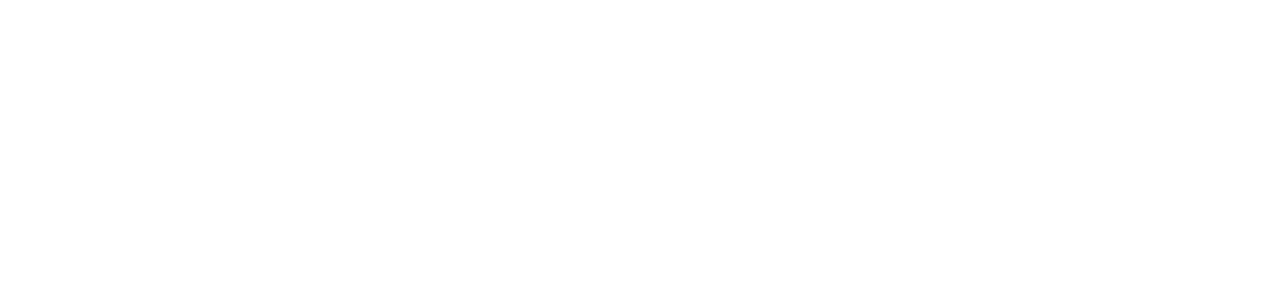
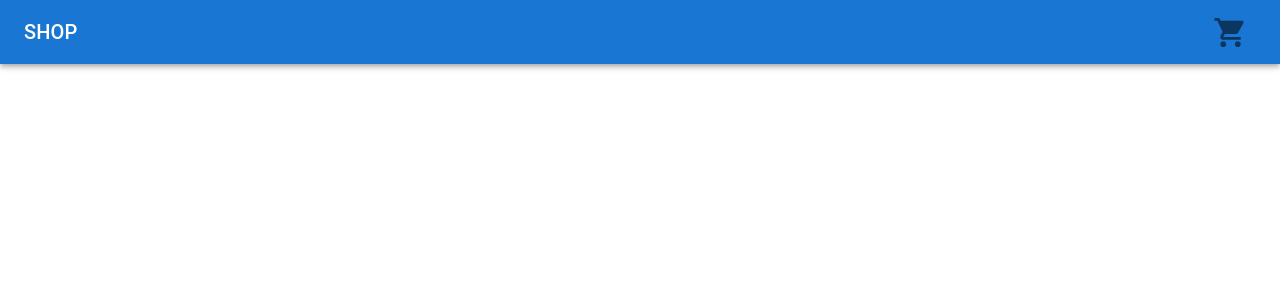
Before and after one commit to DmitryKhiliuk/shop, a React (Create React App) app: page / in a window 1280 px wide. Shown: the top 300 px of the page. Built offline with nearby package versions, Linux system fonts and the light colour scheme.

Commit message:
skeleton, store

```diff
--- a/src/App.css
+++ /dev/null
@@ -1,3 +0,0 @@
-.App {
-  text-align: center;
-}
--- a/src/App.tsx
+++ /dev/null
@@ -1,12 +0,0 @@
-import React from 'react';
-import './App.css';
-
-function App() {
-  return (
-    <div className="App">
-
-    </div>
-  );
-}
-
-export default App;
--- /dev/null
+++ b/src/App/App.tsx
@@ -0,0 +1,24 @@
+import React from 'react';
+import './App.css';
+import {Route, Routes} from "react-router-dom";
+import {MainPage} from "../Features/MainPage/MainPage";
+import {ShoppingCart} from "../Features/ShoppingCart/ShoppingCart";
+import {Header} from "../Components/Header";
+
+
+
+function App() {
+
+
+  return (
+    <div className="App">
+        <Header/>
+        <Routes>
+          <Route path={'/'} element={<MainPage/>}/>
+          <Route path={'/cart'} element={<ShoppingCart/>}/>
+        </Routes>
+    </div>
+  );
+}
+
+export default App;
--- /dev/null
+++ b/src/Components/Header.tsx
@@ -0,0 +1,38 @@
+import * as React from 'react';
+import AppBar from '@mui/material/AppBar';
+import Box from '@mui/material/Box';
+import Toolbar from '@mui/material/Toolbar';
+import Typography from '@mui/material/Typography';
+import Badge, { BadgeProps } from '@mui/material/Badge';
+import { styled } from '@mui/material/styles';
+import IconButton from '@mui/material/IconButton';
+import ShoppingCartIcon from '@mui/icons-material/ShoppingCart';
+
+
+export const Header = () => {
+
+    const StyledBadge = styled(Badge)<BadgeProps>(({ theme }) => ({
+        '& .MuiBadge-badge': {
+            right: -3,
+            top: 13,
+            border: `2px solid ${theme.palette.background.paper}`,
+            padding: '0 4px',
+        },
+    }));
+    return (
+        <Box sx={{ flexGrow: 1 }}>
+            <AppBar position="static">
+                <Toolbar>
+                    <Typography variant="h6" component="div" sx={{ flexGrow: 1 }}>
+                        SHOP
+                    </Typography>
+                    <IconButton aria-label="cart">
+                    <StyledBadge badgeContent={0} max={9999} color="secondary">
+                        <ShoppingCartIcon fontSize={'large'} color={'inherit'}/>
+                    </StyledBadge>
+                </IconButton>
+                </Toolbar>
+            </AppBar>
+        </Box>
+    );
+}
--- /dev/null
+++ b/src/Features/MainPage/MainPage.tsx
@@ -0,0 +1,10 @@
+import React from 'react';
+import {ProductItem} from "./ProductItem";
+
+export const MainPage = () => {
+    return (
+        <div>
+            <ProductItem/>
+        </div>
+    );
+};
--- /dev/null
+++ b/src/Features/MainPage/ProductItem.tsx
@@ -0,0 +1,9 @@
+import React from 'react';
+
+export const ProductItem = () => {
+    return (
+        <div>
+
+        </div>
+    );
+};
--- /dev/null
+++ b/src/Features/ShoppingCart/ShoppingCart.tsx
@@ -0,0 +1,9 @@
+import React from 'react';
+
+export const ShoppingCart = () => {
+    return (
+        <div>
+
+        </div>
+    );
+};
--- a/src/index.tsx
+++ b/src/index.tsx
@@ -1,16 +1,104 @@
-import React from 'react';
+import React, {createContext} from 'react';
 import ReactDOM from 'react-dom/client';
 import './index.css';
-import App from './App';
+import App from './App/App';
 import reportWebVitals from './reportWebVitals';
+import { initializeApp } from "firebase/app";
+import 'firebase/auth'
+import 'firebase/database'
+import 'firebase/storage'
+import 'firebase/messaging'
+import { getFirestore, collection, getDocs, doc , setDoc } from 'firebase/firestore/lite';
+import { getDatabase, ref, set, child, get, onValue, } from "firebase/database";
+import {HashRouter} from "react-router-dom";
+
+const firebaseConfig = {
+    apiKey: "AIzaSyCIuR9mkIDZZRCx5efJWAxs-nF6i2jRhK8",
+    authDomain: "test-shop-e279d.firebaseapp.com",
+    projectId: "test-shop-e279d",
+    storageBucket: "test-shop-e279d.appspot.com",
+    messagingSenderId: "964068195360",
+    appId: "1:964068195360:web:21a2f8a6fc029cc14d9045",
+    measurementId: "G-XXMHLZ9VSR"
+};
+
+/*const app = initializeApp(firebaseConfig);
+const db:any = getFirestore(app);
+const database = getDatabase(app);
+
+const citiesRef = collection(db, "cities");
+async function setCities() {
+    await setDoc(doc(citiesRef, "SF"), {
+        name: "San Francisco", state: "CA", country: "USA",
+        capital: false, population: 860000,
+        regions: ["west_coast", "norcal"] });
+    await setDoc(doc(citiesRef, "LA"), {
+        name: "Los Angeles", state: "CA", country: "USA",
+        capital: false, population: 3900000,
+        regions: ["west_coast", "socal"] });
+    await setDoc(doc(citiesRef, "DC"), {
+        name: "Washington, D.C.", state: null, country: "USA",
+        capital: true, population: 680000,
+        regions: ["east_coast"] });
+    await setDoc(doc(citiesRef, "TOK"), {
+        name: "Tokyo", state: null, country: "Japan",
+        capital: true, population: 9000000,
+        regions: ["kanto", "honshu"] });
+    await setDoc(doc(citiesRef, "BJ"), {
+        name: "Beijing", state: null, country: "China",
+        capital: true, population: 21500000,
+        regions: ["jingjinji", "hebei"] });
+}
+
+async function getCities() {
+    const citiesCol = collection(db, 'cities');
+    const citySnapshot = await getDocs(citiesCol);
+    const cityList = citySnapshot.docs.map(doc => doc.data());
+    return cityList;
+}
+
+
+
+
+function writeUserData(userId: string, name: string, email: string, imageUrl: string) {
+    const db = getDatabase();
+    set(ref(db, 'users/' + userId), {
+        username: name,
+        email: email,
+        profile_picture : imageUrl
+    });
+
+}
+
+
+
+
+const onClickHandler = () => {
+    console.log(getCities())
+    const list = getCities()
+    console.log(writeUserData('qwe', 'asdas', 'vcxvxc', 'dasdasd'))
+    setCities()
+}*/
+
+
+
+
+
+
+
 
 const root = ReactDOM.createRoot(
   document.getElementById('root') as HTMLElement
 );
 root.render(
-  <React.StrictMode>
-    <App />
-  </React.StrictMode>
+
+      <HashRouter>
+          {/*<button onClick={onClickHandler}>button</button>*/}
+          <App />
+      </HashRouter>
+
+
+
 );
 
 // If you want to start measuring performance in your app, pass a function
```
Also changed, not shown: src/App/store.ts (added, +23 -0 lines), src/App/App.css (added), 1 other file (tests, documents, lock files or other folders).
